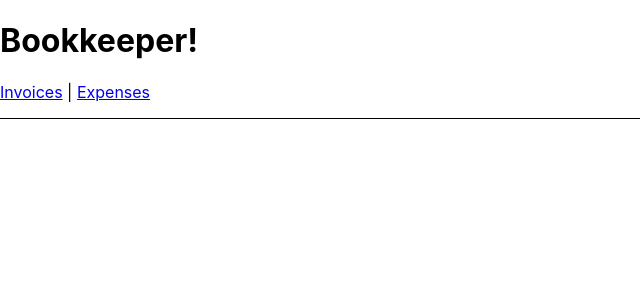
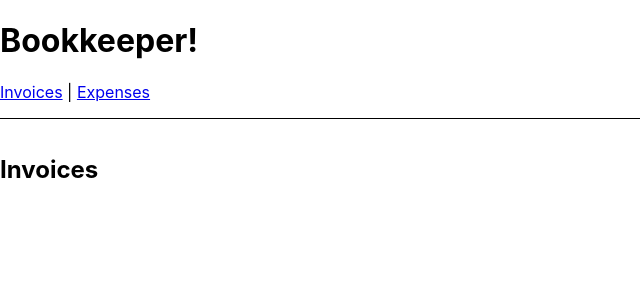
Before and after one commit to hikmanisyariful/Router-Tutorial, a React (Create React App) app: page /invoices in a window 1280 px wide. Shown: the top 300 px of the page, without its empty margins (0-640 px from the left). Built offline with nearby package versions, Linux system fonts and the light colour scheme.

Commit message:
Nested Routes - step 2
2. Render an Outlet

the <Outlet> swaps between the two child routes
(<Invoices> and <Expenses>)!

```diff
--- a/src/App.js
+++ b/src/App.js
@@ -1,5 +1,5 @@
 import React from "react";
-import { Link } from "react-router-dom";
+import { Outlet, Link } from "react-router-dom";
 
 export default function App() {
   return (
@@ -14,6 +14,7 @@ export default function App() {
         <Link to="/invoices">Invoices</Link> |{" "}
         <Link to="/expenses">Expenses</Link>
       </nav>
+      <Outlet />
     </div>
   );
 }
```
